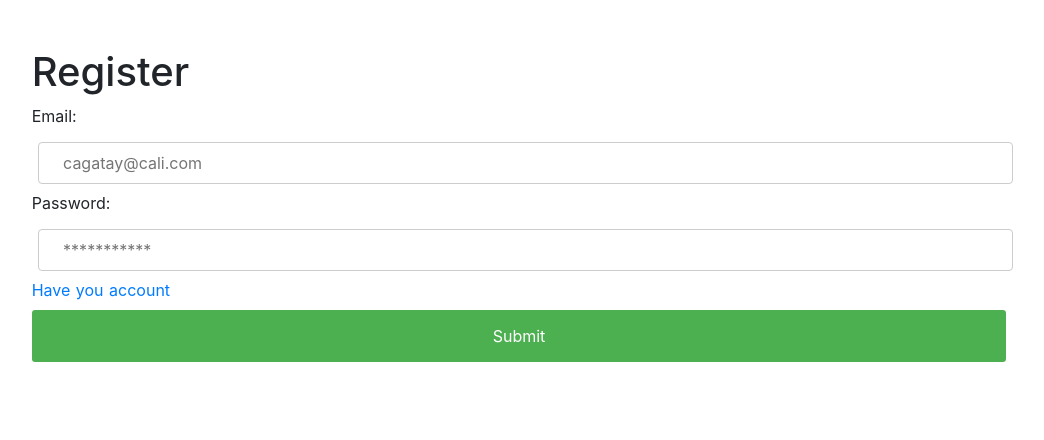
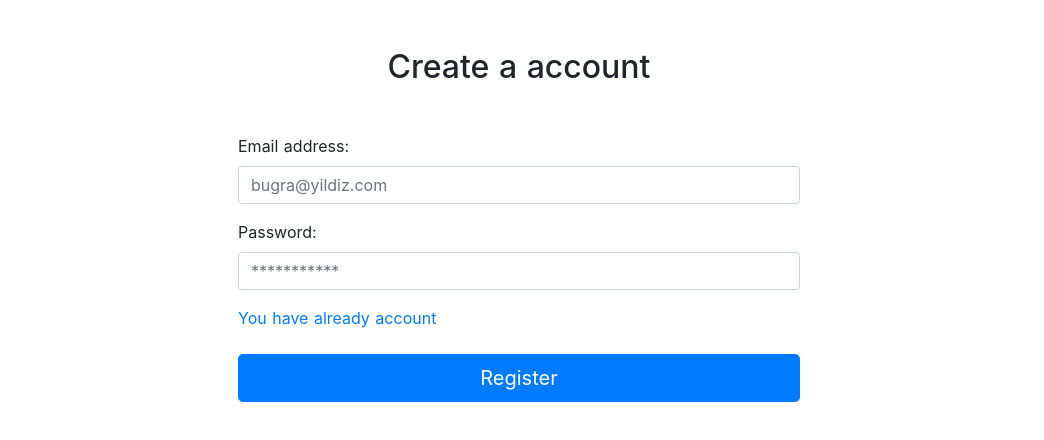
Before and after one commit to tansionline/entrylevel, a Nuxt app: page /register in a window 1280 px wide. Shown: the top 440 px of the page, without its empty margins (121-1165 px from the left). Built offline with nearby package versions, Linux system fonts and the light colour scheme.

Commit message:
Login Register updated

```diff
--- a/layouts/default.vue
+++ b/layouts/default.vue
@@ -24,32 +24,7 @@ html {
   margin: 0;
 }
 
-.button--green {
-  display: inline-block;
-  border-radius: 4px;
-  border: 1px solid #3b8070;
-  color: #3b8070;
-  text-decoration: none;
-  padding: 10px 30px;
-}
-
-.button--green:hover {
-  color: #fff;
-  background-color: #3b8070;
-}
-
-.button--grey {
-  display: inline-block;
-  border-radius: 4px;
-  border: 1px solid #35495e;
-  color: #35495e;
-  text-decoration: none;
-  padding: 10px 30px;
-  margin-left: 15px;
-}
-
-.button--grey:hover {
-  color: #fff;
-  background-color: #35495e;
+.mt-12 {
+  margin-top: 4rem !important;
 }
 </style>
--- a/pages/login.vue
+++ b/pages/login.vue
@@ -23,69 +23,40 @@ export default {
 </script>
 
 <template>
-  <div class="container-fluid">
-    <div class="container">
-      <div class="login-card">
-        <h1>Login</h1>
-        <form @submit.prevent="login">
-          <label for="email">Email:</label>
-          <input
+  <b-container fluid>
+    <b-row align-v="center" align-h="center" class="p-5">
+      <b-col cols="6" align-self="center">
+        <h2 align="center" class="mb-5">Lets Dive in</h2>
+        <b-form @submit.prevent="login">
+          <b-form-group label="Email address:" label-for="email">
+            <b-form-input
+              v-model="email"
               type="email"
-            v-model="email"
               name="email"
               placeholder="cagatay@cali.com"
-          />
+              required
+            ></b-form-input>
+          </b-form-group>
 
-          <label for="password">Password:</label>
-          <input
+          <b-form-group label="Password:" label-for="password">
+            <b-form-input
+              v-model="password"
               type="password"
-            v-model="password"
               name="password"
               placeholder="***********"
-          />
-          <a href="/register">Dont have account</a>
-          <input type="submit" value="Submit" />
-        </form>
-      </div>
-    </div>
-  </div>
+              required
+            ></b-form-input>
+          </b-form-group>
+          <a href="/register">You dont have a account</a>
+
+          <b-button
+            class="btn btn-lg btn-block mt-4"
+            variant="primary"
+            type="submit"
+            >Login</b-button
+          >
+        </b-form>
+      </b-col>
+    </b-row>
+  </b-container>
 </template>
-
-<style scoped>
-input[type='email'],
-input[type='password'] {
-  width: 100%;
-  padding: 0.5em 1.5em;
-  margin: 0.4em;
-  display: inline-block;
-  border: 1px solid #ccc;
-  border-radius: 4px;
-  box-sizing: border-box;
-}
-
-input[type='submit'] {
-  width: 100%;
-  background-color: #4caf50;
-  color: white;
-  padding: 0.9em 1.2em;
-  margin: 0.5em 0;
-  border: none;
-  border-radius: 0.2em;
-  cursor: pointer;
-}
-
-input[type='submit']:hover {
-  background-color: #45a049;
-}
-
-div {
-  border-radius: 0.2em;
-  padding: 1em;
-}
-
-.container {
-  display: flex;
-  justify-content: center;
-  align-items: center;
-}
-</style>
--- a/pages/register.vue
+++ b/pages/register.vue
@@ -23,69 +23,40 @@ export default {
 </script>
 
 <template>
-  <div class="container-fluid">
-    <div class="container">
-      <div class="register-card">
-        <h1>Register</h1>
-        <form @submit.prevent="register">
-          <label for="email">Email:</label>
-          <input
-            type="email"
-            v-model="email"
-            name="email"
-            placeholder="cagatay@cali.com"
-          />
+  <b-container fluid>
+    <b-row align-v="center" align-h="center" class="p-5">
+      <b-col cols="6" align-self="center">
+        <h2 align="center" class="mb-5">Create a account</h2>
+        <b-form @submit.prevent="register">
+          <b-form-group label="Email address:" label-for="email">
+            <b-form-input
+              v-model="email"
+              type="email"
+              name="email"
+              placeholder="bugra@yildiz.com"
+              required
+            ></b-form-input>
+          </b-form-group>
 
-          <label for="password">Password:</label>
-          <input
-            type="password"
-            v-model="password"
-            name="password"
-            placeholder="***********"
-          />
-          <a href="/login">Have you account</a>
-          <input type="submit" value="Submit" />
-        </form>
-      </div>
-    </div>
-  </div>
+          <b-form-group label="Password:" label-for="password">
+            <b-form-input
+              v-model="password"
+              type="password"
+              name="password"
+              placeholder="***********"
+              required
+            ></b-form-input>
+          </b-form-group>
+          <a href="/login">You have already account</a>
+
+          <b-button
+            class="btn btn-lg btn-block mt-4"
+            variant="primary"
+            type="submit"
+            >Register</b-button
+          >
+        </b-form>
+      </b-col>
+    </b-row>
+  </b-container>
 </template>
-
-<style scoped>
-input[type='email'],
-input[type='password'] {
-  width: 100%;
-  padding: 0.5em 1.5em;
-  margin: 0.4em;
-  display: inline-block;
-  border: 1px solid #ccc;
-  border-radius: 4px;
-  box-sizing: border-box;
-}
-
-input[type='submit'] {
-  width: 100%;
-  background-color: #4caf50;
-  color: white;
-  padding: 0.9em 1.2em;
-  margin: 0.5em 0;
-  border: none;
-  border-radius: 0.2em;
-  cursor: pointer;
-}
-
-input[type='submit']:hover {
-  background-color: #45a049;
-}
-
-div {
-  border-radius: 0.2em;
-  padding: 1em;
-}
-
-.container {
-  display: flex;
-  justify-content: center;
-  align-items: center;
-}
-</style>
```
Lines whose indentation alone changed are shown as unchanged.
